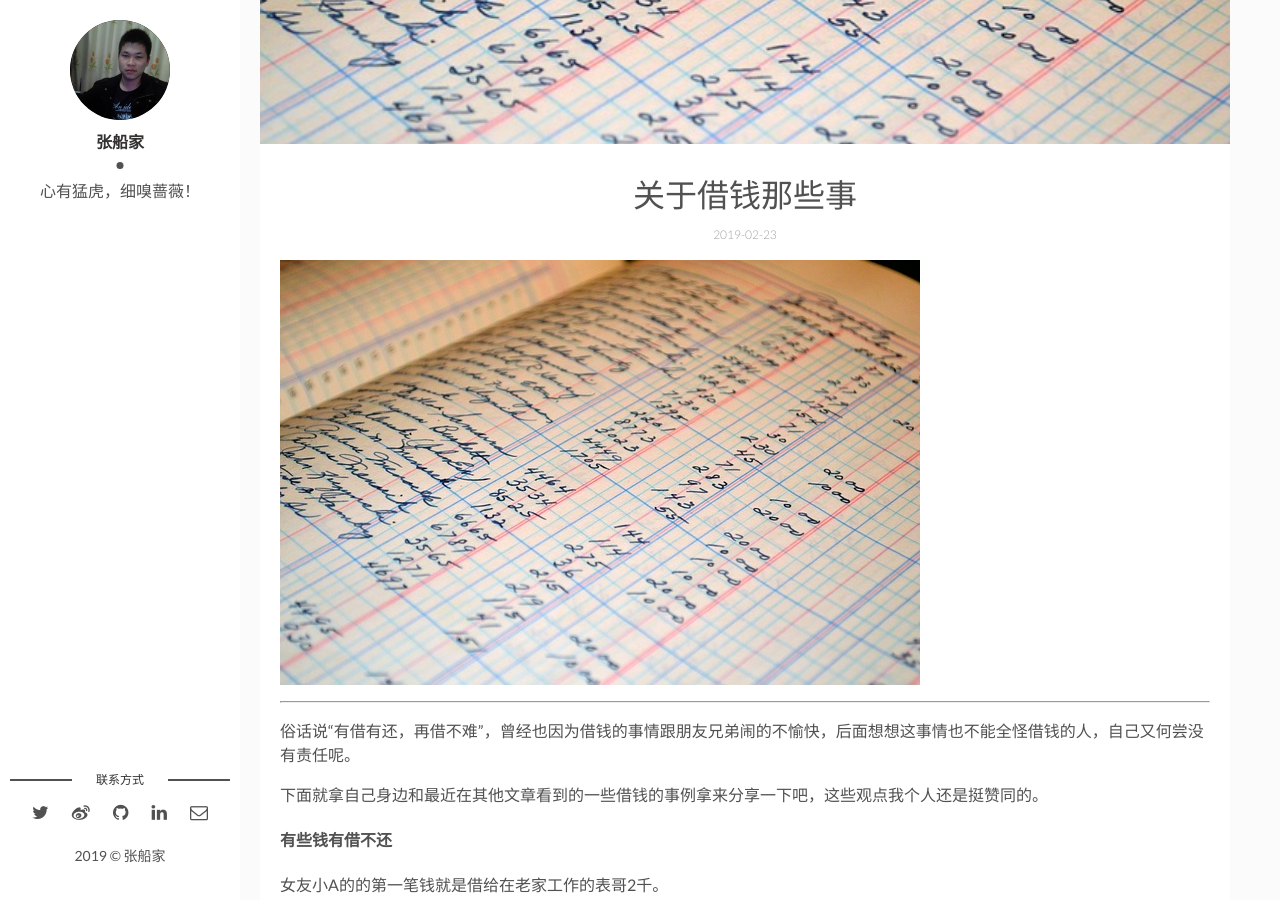
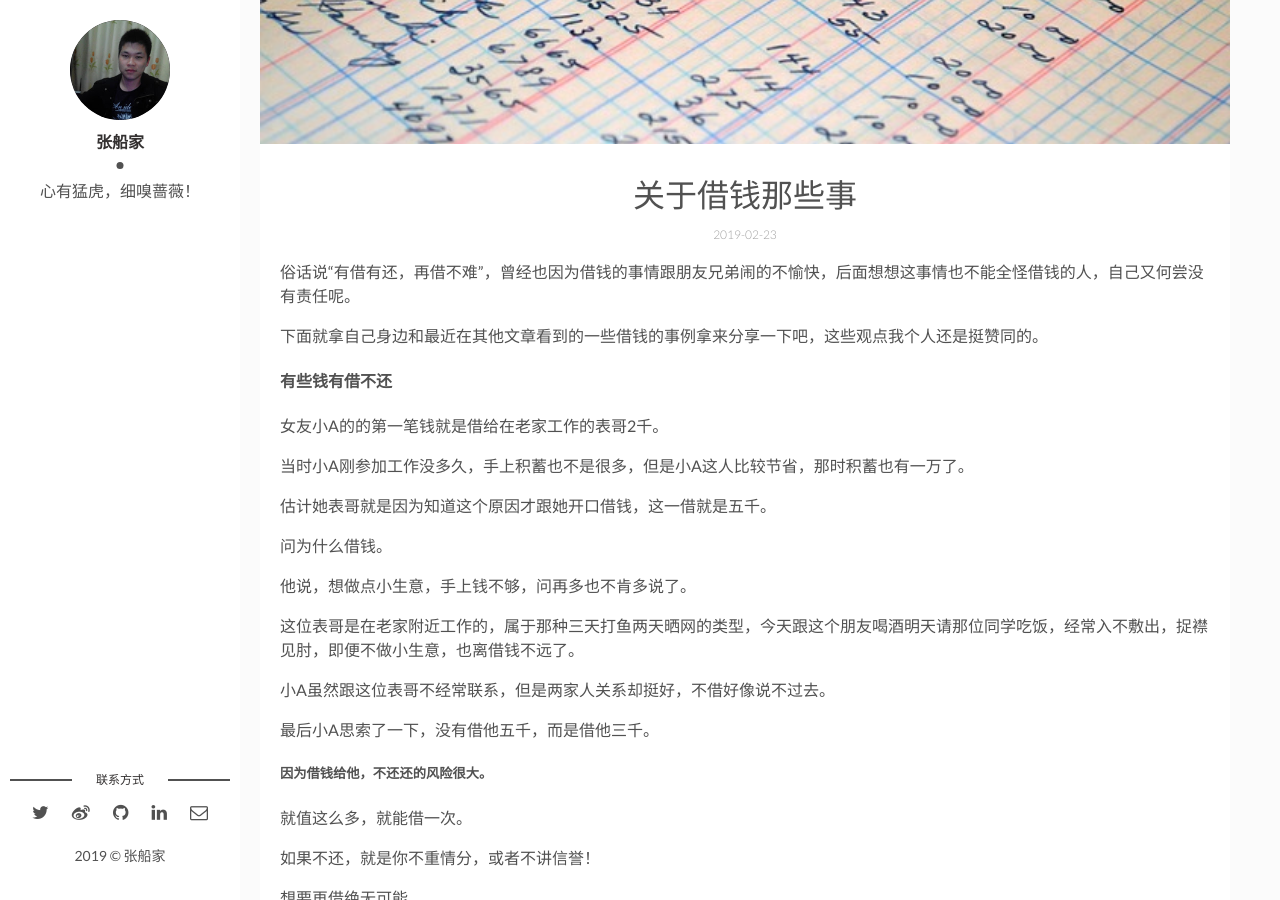
Before and after one commit to zhangchuanjia123/zhangchuanjia123.github.io, a Jekyll site: the page built from _posts/2019-02-23-guan-yu-jie-qian.md, in a window 1280 px wide and 900 px high, scrolled down 376 px. Built offline with Jekyll 4.4.1, drawn with Linux system fonts in a browser that asks for light colours; comment, search, counter and statistics services are not loaded.

Commit message:
去掉《关于借钱那些事》的首图

```diff
--- a/_posts/2019-02-23-guan-yu-jie-qian.md
+++ b/_posts/2019-02-23-guan-yu-jie-qian.md
@@ -7,9 +7,6 @@
 tags: [生活/想法] # add tag
 ---
 
-![](/assets/img/ledger-1428230_640.jpg)
-
----
 
 俗话说“有借有还，再借不难”，曾经也因为借钱的事情跟朋友兄弟闹的不愉快，后面想想这事情也不能全怪借钱的人，自己又何尝没有责任呢。
 
```
